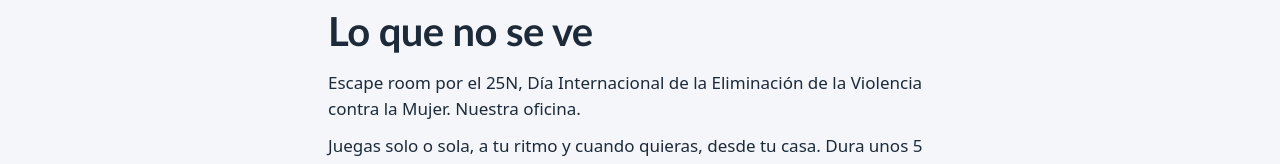
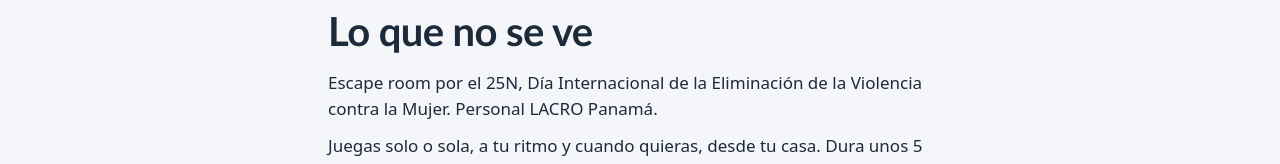
Before and after one commit to anilena18/escaperoom25N, a plain HTML site: page index.html in a window 1280 px wide. Shown: the part 233-397 px from the top of the page. Drawn offline with Linux system fonts and the light colour scheme.

Commit message:
Update index.html

```diff
--- a/index.html
+++ b/index.html
@@ -56,7 +56,7 @@ dialog::backdrop{background:rgba(20,10,40,.6)}
 <script>
 /* ===== CONFIG: editar por oficina ===== */
 const CONFIG={
- organizacion:"Nuestra oficina",
+ organizacion:"Personal LACRO Panamá",
  canalDenuncia:"Canal confidencial de reporte de la organización (indique aquí correo, línea o enlace)",
  recursos:["Línea de emergencia local: indique el número del país","Línea de atención a mujeres víctimas de violencia: indique número o servicio local","Persona focal de género o protección: indique nombre y contacto"]
 };
```
